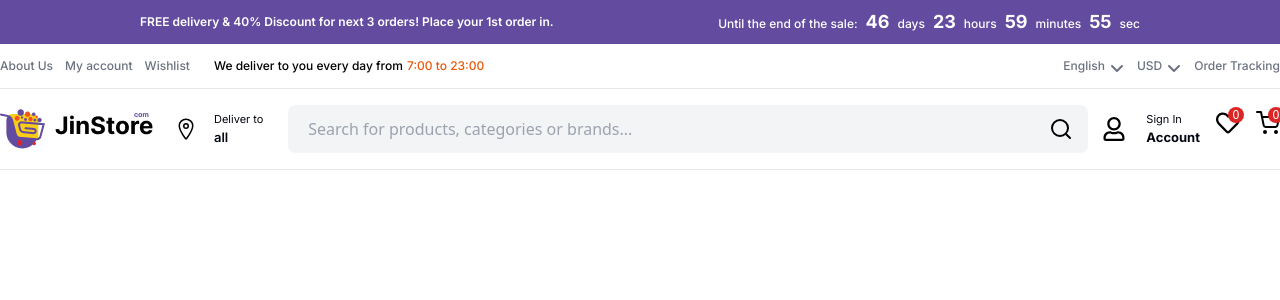
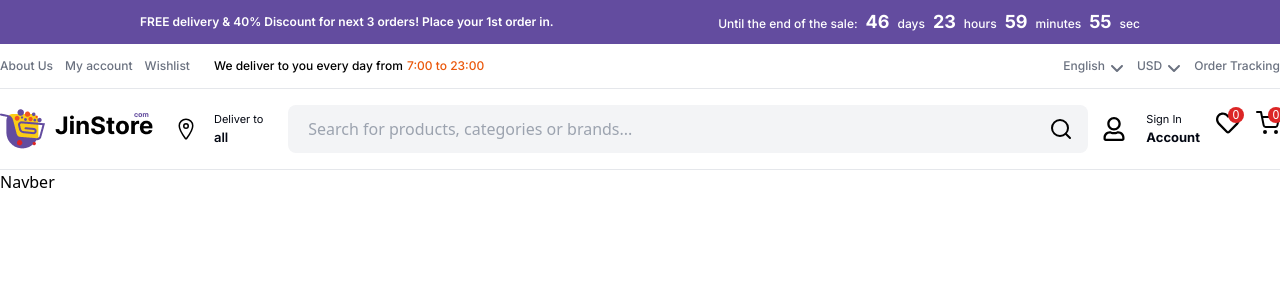
Before and after one commit to shoriful-dev/JinStore-eCommerce, a React (Vite) app: page / in a window 1280 px wide. Shown: the top 300 px of the page. Built offline with nearby package versions, Linux system fonts and the light colour scheme.

Commit message:
START WORK

```diff
--- a/src/pages/Home.tsx
+++ b/src/pages/Home.tsx
@@ -2,6 +2,7 @@ import React from 'react'
 import Headlng from '../layouts/Headlng'
 import Nav_Top from '../layouts/Nav_Top'
 import Menu from '../layouts/Menu'
+import Navber from '../layouts/Navber'
 
 const Home: React.FC = () => {
   return (
@@ -9,6 +10,7 @@ const Home: React.FC = () => {
     <Headlng />
     <Nav_Top />
     <Menu />
+    <Navber />
     </>
   )
 }
```
